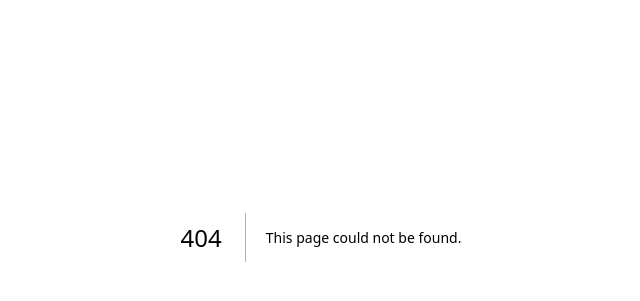
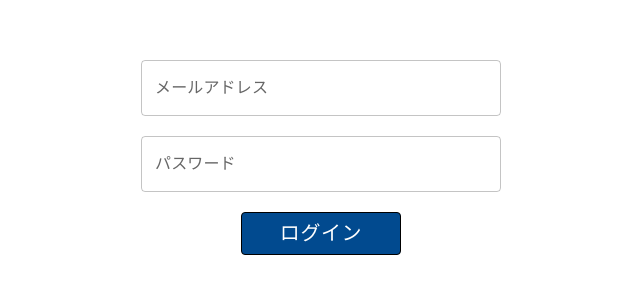
Before and after one commit to sansan-event-fusion/spark-2023-teamS, a Next.js app in the folder client/: page /signin in a window 1280 px wide. Before the commit this address had no page. Shown: the part 163-464 px from the top of the page, without its empty margins (319-959 px from the left). Built offline with nearby package versions, Linux system fonts and the light colour scheme.

Commit message:
[add] ログインフォームを作成

```diff
--- /dev/null
+++ b/client/src/pages/signin/index.tsx
@@ -0,0 +1,57 @@
+import { DefaultLayout } from "@/components/DefaultLayout";
+import { Box, Button, Container, TextField } from "@mui/material";
+
+export default function signin() {
+  return (
+    <main>
+      <Box
+        sx={{
+          width: "100%",
+        }}
+      >
+        <Box
+          sx={{
+            height: "80vh",
+            display: "flex",
+            flexDirection: "column",
+            alignItems: "center",
+            justifyContent: "center",
+          }}
+        >
+          <TextField
+            defaultValue=""
+            id="email"
+            label="メールアドレス"
+            variant="outlined"
+            sx={{ width: { xs: "200px", sm: "360px" }, marginBottom: "20px" }}
+          />
+          <TextField
+            defaultValue=""
+            id="password"
+            label="パスワード"
+            variant="outlined"
+            sx={{ width: { xs: "200px", sm: "360px" }, marginBottom: "20px" }}
+          />
+          <Button
+            size="small"
+            variant="outlined"
+            style={{
+              borderColor: "black",
+              background: "#014A8F",
+            }}
+            sx={{
+              color: "white",
+
+              marginTop: { xs: "10px", sm: "0px" },
+              marginX: "10px",
+              width: "160px",
+              fontSize: "20px",
+            }}
+          >
+            ログイン
+          </Button>
+        </Box>
+      </Box>
+    </main>
+  );
+}
```
